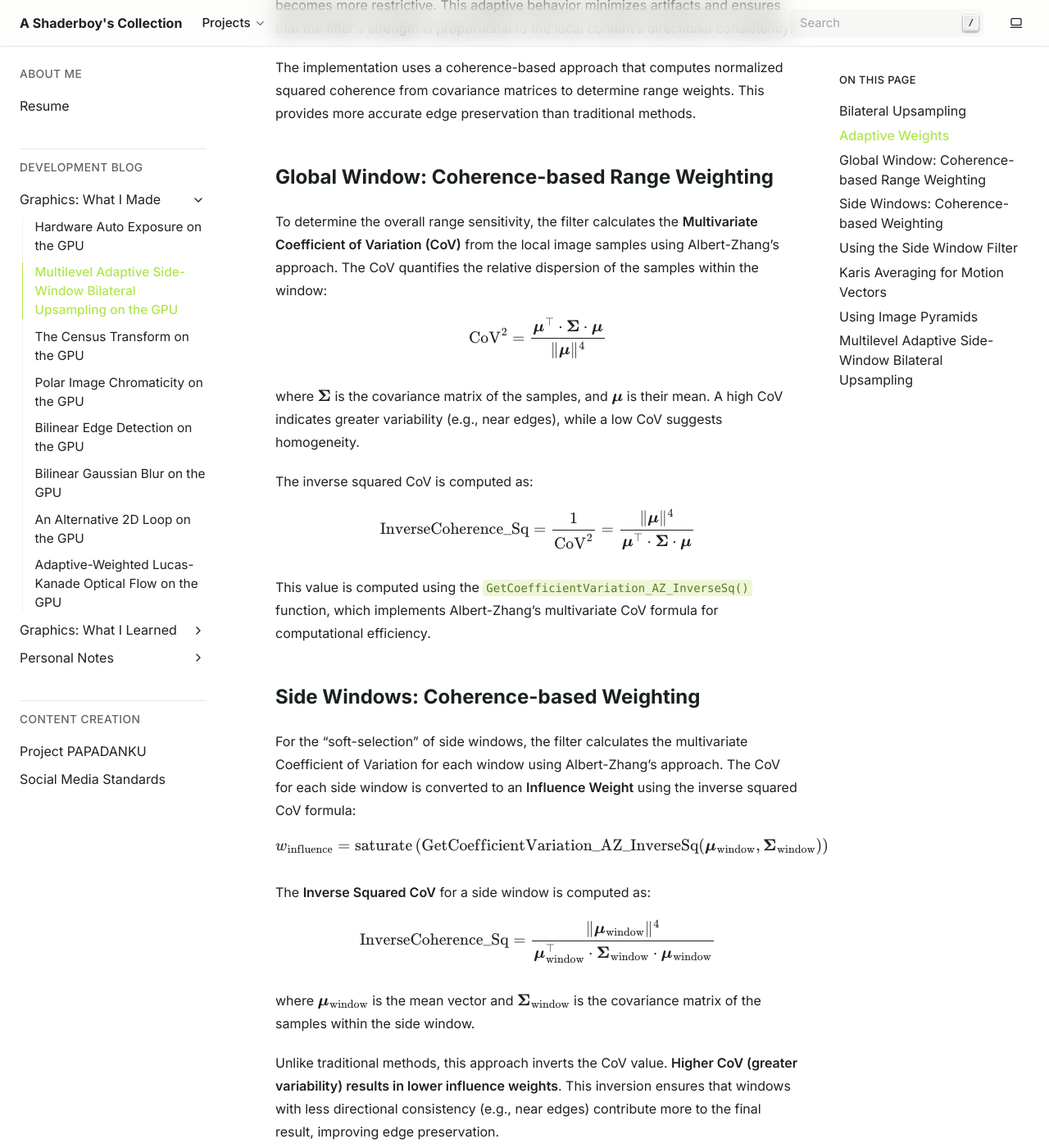
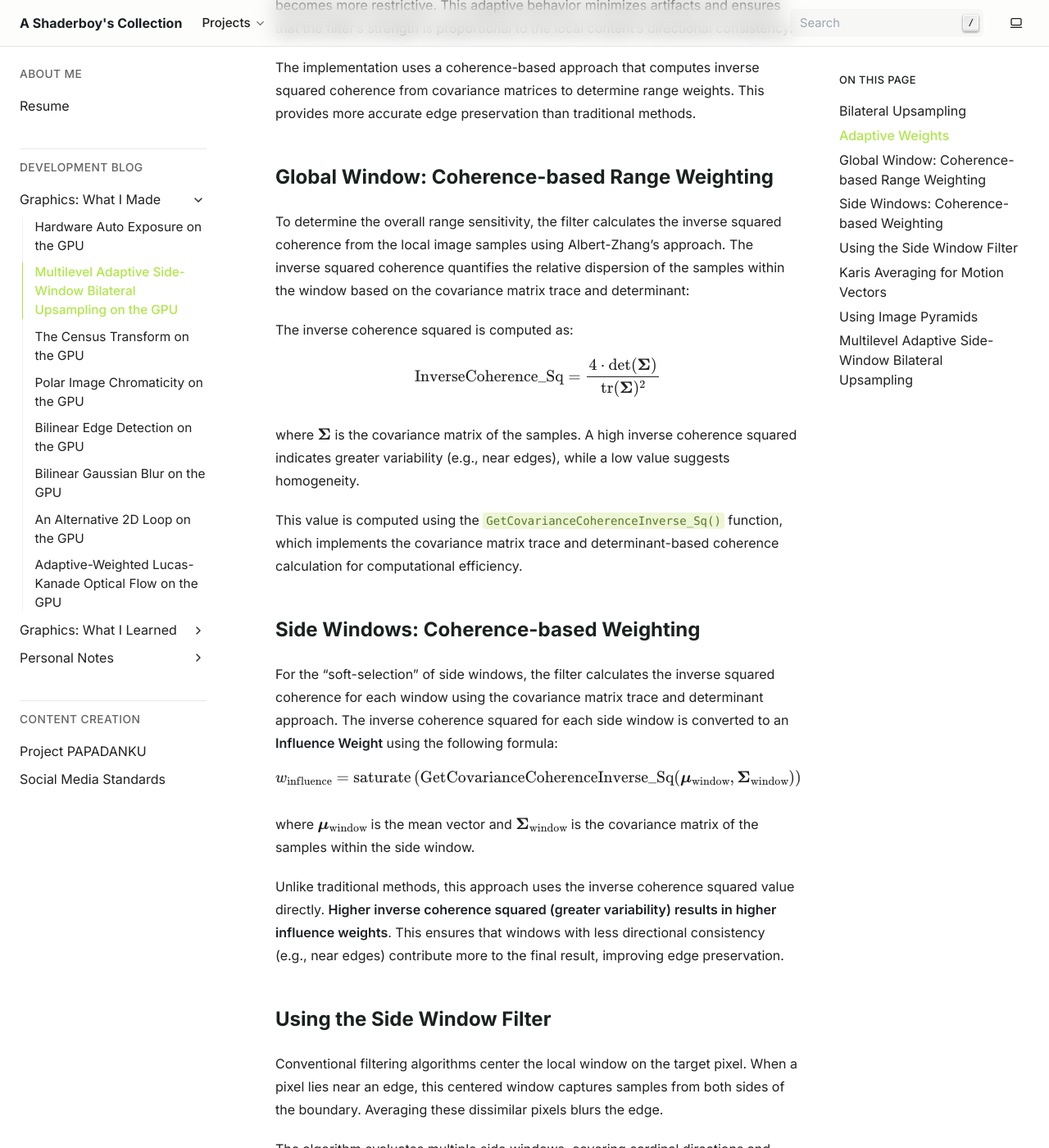
Before and after one commit to papadanku/papadanku.github.io, a Sphinx documentation site: the page built from doc/blog/made/bilateral.rst, in a window 1280 px wide and 1400 px high, scrolled down 1450 px. Shown: the whole window at 82% size. Built offline with Sphinx 7.4.7, drawn with Linux system fonts in a browser that asks for light colours; some of the changed text lies outside the part shown.

Commit message:
Update bilateral upsampling coherence metric.

```diff
--- a/doc/blog/made/bilateral.rst
+++ b/doc/blog/made/bilateral.rst
@@ -19,7 +19,7 @@ Bilateral Upsampling
 
 Bilateral upsampling uses a high-resolution guide image to interpolate a low-resolution target image. Unlike standard linear interpolation, which assumes smoothness across the entire image, bilateral filtering identifies and preserves structural edges.
 
-The filter computes a weighted average of nearby low-resolution pixels. Each pixel's contribution depends on its similarity to the target pixel, as determined by the coherence-based range weighting and vector similarity metric.
+The filter computes a weighted average of nearby low-resolution pixels. Each pixel's contribution depends on its similarity to the target pixel, as determined by the coherence-based range weighting and covariance-based coherence metric.
 
 Adaptive Weights
 ----------------
@@ -28,45 +28,35 @@ Adaptive bilateral upsampling improves the process by dynamically adjusting the
 
 In homogeneous regions (high coherence), the filter allows a wider range of pixels to contribute, enhancing smoothing. In edge regions (low coherence), the filter becomes more restrictive. This adaptive behavior minimizes artifacts and ensures that the filter's strength is proportional to the local content's directional consistency.
 
-The implementation uses a coherence-based approach that computes normalized squared coherence from covariance matrices to determine range weights. This provides more accurate edge preservation than traditional methods.
+The implementation uses a coherence-based approach that computes inverse squared coherence from covariance matrices to determine range weights. This provides more accurate edge preservation than traditional methods.
 
 Global Window: Coherence-based Range Weighting
 ----------------------------------------------
 
-To determine the overall range sensitivity, the filter calculates the **Multivariate Coefficient of Variation (CoV)** from the local image samples using Albert-Zhang's approach. The CoV quantifies the relative dispersion of the samples within the window:
+To determine the overall range sensitivity, the filter calculates the inverse squared coherence from the local image samples using Albert-Zhang's approach. The inverse squared coherence quantifies the relative dispersion of the samples within the window based on the covariance matrix trace and determinant:
+
+The inverse coherence squared is computed as:
 
 .. math::
 
-   \mathrm{CoV}^2 = \frac{\boldsymbol{\mu}^\top \cdot \boldsymbol{\Sigma} \cdot \boldsymbol{\mu}}{\|\boldsymbol{\mu}\|^4}
+   \mathrm{InverseCoherence\_Sq} = \frac{4 \cdot \mathrm{det}(\boldsymbol{\Sigma})}{\mathrm{tr}(\boldsymbol{\Sigma})^2}
 
-where :math:`\boldsymbol{\Sigma}` is the covariance matrix of the samples, and :math:`\boldsymbol{\mu}` is their mean. A high CoV indicates greater variability (e.g., near edges), while a low CoV suggests homogeneity.
+where :math:`\boldsymbol{\Sigma}` is the covariance matrix of the samples. A high inverse coherence squared indicates greater variability (e.g., near edges), while a low value suggests homogeneity.
 
-The inverse squared CoV is computed as:
-
-.. math::
-
-   \mathrm{InverseCoherence\_Sq} = \frac{1}{\mathrm{CoV}^2} = \frac{\|\boldsymbol{\mu}\|^4}{\boldsymbol{\mu}^\top \cdot \boldsymbol{\Sigma} \cdot \boldsymbol{\mu}}
-
-This value is computed using the ``GetCoefficientVariation_AZ_InverseSq()`` function, which implements Albert-Zhang's multivariate CoV formula for computational efficiency.
+This value is computed using the ``GetCovarianceCoherenceInverse_Sq()`` function, which implements the covariance matrix trace and determinant-based coherence calculation for computational efficiency.
 
 Side Windows: Coherence-based Weighting
 ---------------------------------------
 
-For the "soft-selection" of side windows, the filter calculates the multivariate Coefficient of Variation for each window using Albert-Zhang's approach. The CoV for each side window is converted to an **Influence Weight** using the inverse squared CoV formula:
+For the "soft-selection" of side windows, the filter calculates the inverse squared coherence for each window using the covariance matrix trace and determinant approach. The inverse coherence squared for each side window is converted to an **Influence Weight** using the following formula:
 
 .. math::
 
-   w_{\mathrm{influence}} = \mathrm{saturate}\left(\mathrm{GetCoefficientVariation\_AZ\_InverseSq}(\boldsymbol{\mu}_{\mathrm{window}}, \boldsymbol{\Sigma}_{\mathrm{window}})\right)
-
-The **Inverse Squared CoV** for a side window is computed as:
-
-.. math::
-
-   \mathrm{InverseCoherence\_Sq} = \frac{\|\boldsymbol{\mu}_{\mathrm{window}}\|^4}{\boldsymbol{\mu}_{\mathrm{window}}^\top \cdot \boldsymbol{\Sigma}_{\mathrm{window}} \cdot \boldsymbol{\mu}_{\mathrm{window}}}
+   w_{\mathrm{influence}} = \mathrm{saturate}\left(\mathrm{GetCovarianceCoherenceInverse\_Sq}(\boldsymbol{\mu}_{\mathrm{window}}, \boldsymbol{\Sigma}_{\mathrm{window}})\right)
 
 where :math:`\boldsymbol{\mu}_{\mathrm{window}}` is the mean vector and :math:`\boldsymbol{\Sigma}_{\mathrm{window}}` is the covariance matrix of the samples within the side window.
 
-Unlike traditional methods, this approach inverts the CoV value. **Higher CoV (greater variability) results in lower influence weights**. This inversion ensures that windows with less directional consistency (e.g., near edges) contribute more to the final result, improving edge preservation.
+Unlike traditional methods, this approach uses the inverse coherence squared value directly. **Higher inverse coherence squared (greater variability) results in higher influence weights**. This ensures that windows with less directional consistency (e.g., near edges) contribute more to the final result, improving edge preservation.
 
 Using the Side Window Filter
 ----------------------------
@@ -84,25 +74,12 @@ The Side Window Filter (SWF) framework supports various filter implementations:
 
 The implemented version follows these steps:
 
-#. **Shared Data Gathering**: A two-pass process that first collects the neighborhood samples and then computes the range weights using the **magnitude-weighted cosine similarity metric**. This ensures smoother transitions and better edge preservation.
+#. **Shared Data Gathering**: A two-pass process that first collects the neighborhood samples and then computes the range weights.
 #. **Kernel Generation**: Define a set of kernels representing eight side windows: four cardinal directions and four corners. ASCII diagrams show the window layouts.
 #. **Side Window Statistics Calculation**: For each window, compute the local mean :math:`\mu_W` and covariance matrix using precomputed subkernel means for efficiency.
-#. **Bilateral Weighted Estimation**: For each window, calculate a bilateral-weighted mean :math:`\mu_{W, \mathrm{bilat}}`. The range weight uses the **magnitude-weighted cosine similarity** between the reference and sample vectors.
+#. **Coherence-Weighted Estimation**: For each window, calculate an influence-weighted mean using the inverse coherence squared value. The inverse coherence squared is computed from the covariance matrix trace and determinant.
 
-   The similarity is computed using the optimized **Jaccard similarity metric** (``GetSimilarityJaccard_FLT2()``), which combines angular alignment and relative scale into a unified similarity score:
-
-   .. math::
-
-      \mathrm{Similarity} = \mathrm{SNORMtoUNORM\_FLT1}(\frac{\boldsymbol{u} \cdot \boldsymbol{v}}{\|\boldsymbol{u}\|^2 + \|\boldsymbol{v}\|^2})
-
-   where:
-
-   * :math:`u` and :math:`v` are the reference and sample vectors, respectively.
-   * The result is clamped to the range [0.0, 1.0] using ``saturate()``.
-
-   The Jaccard similarity score is used directly to weight each sample based on its similarity to the reference. This ensures that pixels with higher similarity to the reference contribute more to the final result.
-
-#. **Coherence-Weighted Combination**: Combine the estimated means using their coherence-based influence weights (:math:`w_{\mathrm{influence}} = \mathrm{saturate}(\mathrm{GetCoefficientVariation\_AZ\_InverseSq}(\boldsymbol{\mu}_{\mathrm{window}}, \boldsymbol{\Sigma}_{\mathrm{window}}))`) as weights:
+#. **Coherence-Weighted Combination**: Combine the estimated means using their coherence-based influence weights (:math:`w_{\mathrm{influence}} = \mathrm{saturate}(\mathrm{GetCovarianceCoherenceInverse\_Sq}(\boldsymbol{\mu}_{\mathrm{window}}, \boldsymbol{\Sigma}_{\mathrm{window}}))`) as weights:
 
    .. math::
 
@@ -115,7 +92,7 @@ In temporal upsampling, "pulsation" occurs when a filter's selection jumps abrup
 
 To mitigate this, we implement a technique inspired by Karis averaging. Instead of brightness-based Karis averaging, this implementation uses **pixel variances** to infer local stability. This ensures smoother temporal upsampling.
 
-The influence weight for each side window (:math:`w_{\mathrm{influence}} = \mathrm{saturate}(\mathrm{GetCoefficientVariation\_AZ\_InverseSq}(\boldsymbol{\mu}_{\mathrm{window}}, \boldsymbol{\Sigma}_{\mathrm{window}}))`) ensures that the contribution of each side window is proportional to its directional inconsistency. This results in smoother and more coherent upsampled motion vectors.
+The influence weight for each side window (:math:`w_{\mathrm{influence}} = \mathrm{saturate}(\mathrm{GetCovarianceCoherenceInverse\_Sq}(\boldsymbol{\mu}_{\mathrm{window}}, \boldsymbol{\Sigma}_{\mathrm{window}}))`) ensures that the contribution of each side window is proportional to its directional inconsistency. This results in smoother and more coherent upsampled motion vectors.
 
 Using Image Pyramids
 --------------------
@@ -133,63 +110,35 @@ The proposed technique integrates the following components:
 * **Side Window Filtering**: Evaluates multiple shifted windows to identify the one that best aligns with the target pixel.
 * **Image Pyramids**: Employs recursive upsampling to optimize computational efficiency.
 
-The updated implementation incorporates a **magnitude-weighted cosine similarity metric** and **Lorentzian range weighting** for more accurate edge-aware upsampling.
+The updated implementation incorporates covariance-based coherence weighting for more accurate edge-aware upsampling.
 
 .. code-block:: hlsl
    :caption: Helper Math Functions (Vector Similarity and Lorentzian)
 
-   #define TEMPLATE_DATACONV(DATA_TYPE, LENGTH) \
-      DATA_TYPE UNORMtoSNORM_FLT##LENGTH(DATA_TYPE X) \
-      { \
-         return (X * (DATA_TYPE)2.0) - (DATA_TYPE)1.0; \
-      } \
-      \
-      DATA_TYPE SNORMtoUNORM_FLT##LENGTH(DATA_TYPE X) \
-      { \
-         return (X * (DATA_TYPE)0.5) + (DATA_TYPE)0.5; \
-      }
+   float GetCovarianceCoherenceInverse_Sq(float2x2 CoV)
+   {
+      float Trace = CoV._11 + CoV._22;                                // Tr(J) = a + c
+      float Determinant = (CoV._11 * CoV._22) - (CoV._21 * CoV._12);  // Determinant(J) = ac - b^2
+      float D = Trace * Trace;
 
-   // Instantiate template over vector dimensions
-   TEMPLATE_DATACONV(float, 1)
-   TEMPLATE_DATACONV(float2, 2)
-   TEMPLATE_DATACONV(float3, 3)
-   TEMPLATE_DATACONV(float4, 4)
-
-   #define TEMPLATE_GETVECTORSIMILARITY(DATA_TYPE, LENGTH) \
-      float GetSimilarityJaccard_FLT##LENGTH( \
-         DATA_TYPE Vector1, \
-         DATA_TYPE Vector2 \
-      ) \
-      { \
-         float DotAB = dot(Vector1, Vector2); \
-         float DotAA = dot(Vector1, Vector1); \
-         float DotBB = dot(Vector2, Vector2); \
-         \
-         float D = (DotAA + DotBB) - DotAB; \
-         float Similarity = (D > 0.0) ? saturate(SNORMtoUNORM_FLT1(DotAB / D)) : 1.0; \
-         \
-         return Similarity; \
-      }
-
-   TEMPLATE_GETVECTORSIMILARITY(float, 1)
-   TEMPLATE_GETVECTORSIMILARITY(float2, 2)
-   TEMPLATE_GETVECTORSIMILARITY(float3, 3)
-   TEMPLATE_GETVECTORSIMILARITY(float4, 4)
+      // If Trace is 0, the neighborhood is completely black/empty, which is isotropic by default.
+      float InverseCoherence_Sq = (D > 0.0) ? (4.0 * Determinant) / D : 1.0;
+      return InverseCoherence_Sq;
+   }
 
    /*
       Auricchio, G., Giudici, P., & Toscani, G. (2026). How to Measure Multidimensional Variation? Journal of Classification, 43(2), 503–526. https://doi.org/10.1007/s00357-026-09551-8
 
-      Compute the SideWindow's Sample Coefficient of Variance (CoV).
+      Compute the SideWindow's inverse coherence squared from covariance matrix.
 
-      We use Albert-Zhang's Multivariate Coefficient of Variation because of the computational simplicity.
+      We use the covariance matrix trace and determinant approach based on Auricchio et al. 2026.
 
       ---
 
-      SigmaVec mapping:
+      Covariance matrix structure:
 
-      .x = xx (Variance X)
-      .y = yy (Variance Y)
-      .z = xy (Covariance XY)
+      [xx  xy]
+      [xy  yy]
    */
 
    float GetCoefficientVariation_AZ_InverseSq(
@@ -429,8 +378,8 @@ The updated implementation incorporates a **magnitude-weighted cosine similarity
       // Construct the 2x2 Covariance matrix.
       float2x2 CovarianceMat = float2x2(SigmaVec.x, SigmaVec.z, SigmaVec.z, SigmaVec.y);
 
-      // Compute the CoV.
-      Block.Influence_Sq = GetCoefficientVariation_AZ_InverseSq(Mean, CovarianceMat);
+      // Compute the inverse coherence squared from covariance matrix trace and determinant.
+      Block.Influence_Sq = GetCovarianceCoherenceInverse_Sq(CovarianceMat);
    }
 
    float2 GetSelfBilateralUpsample_FLT2(
```
